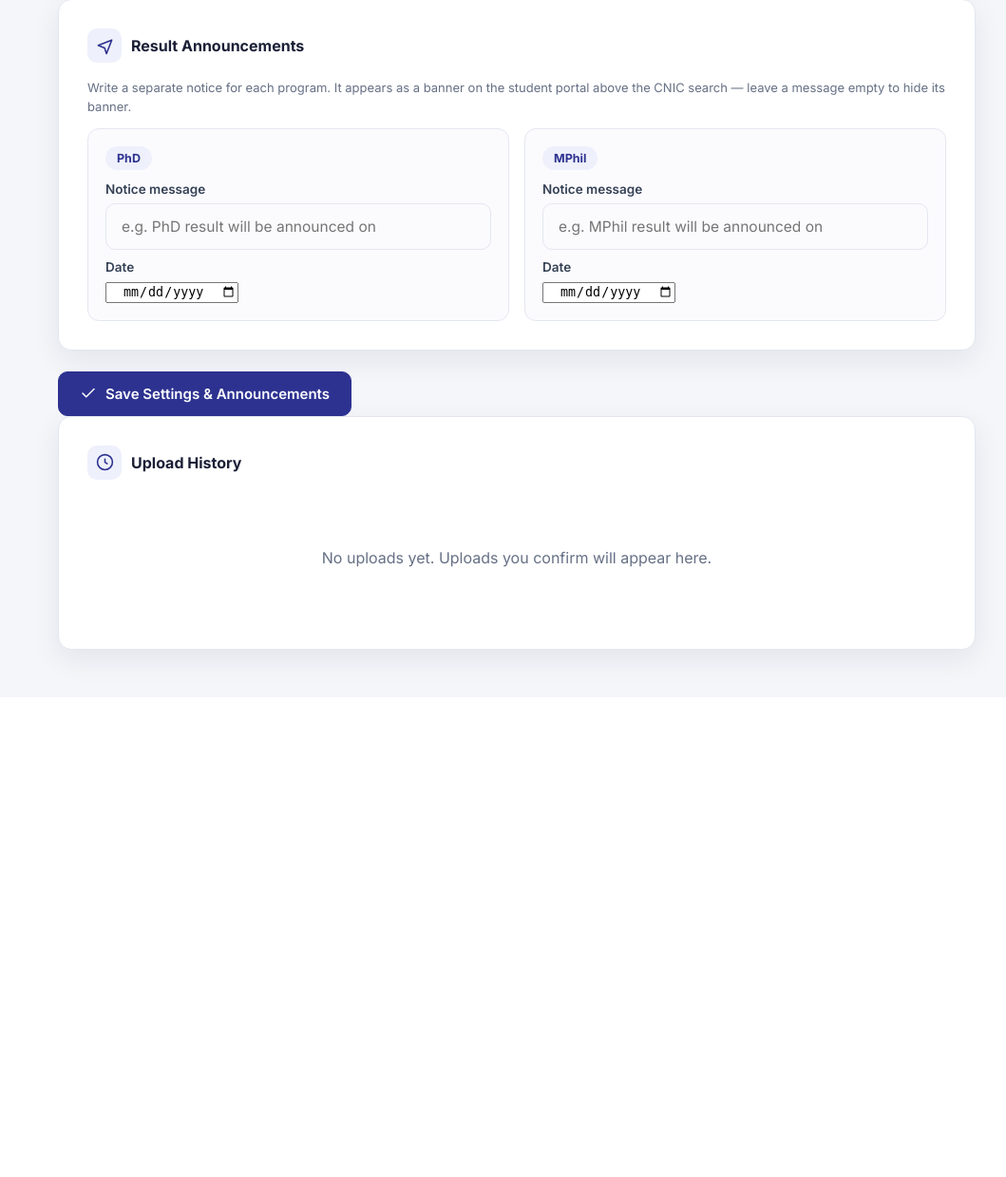
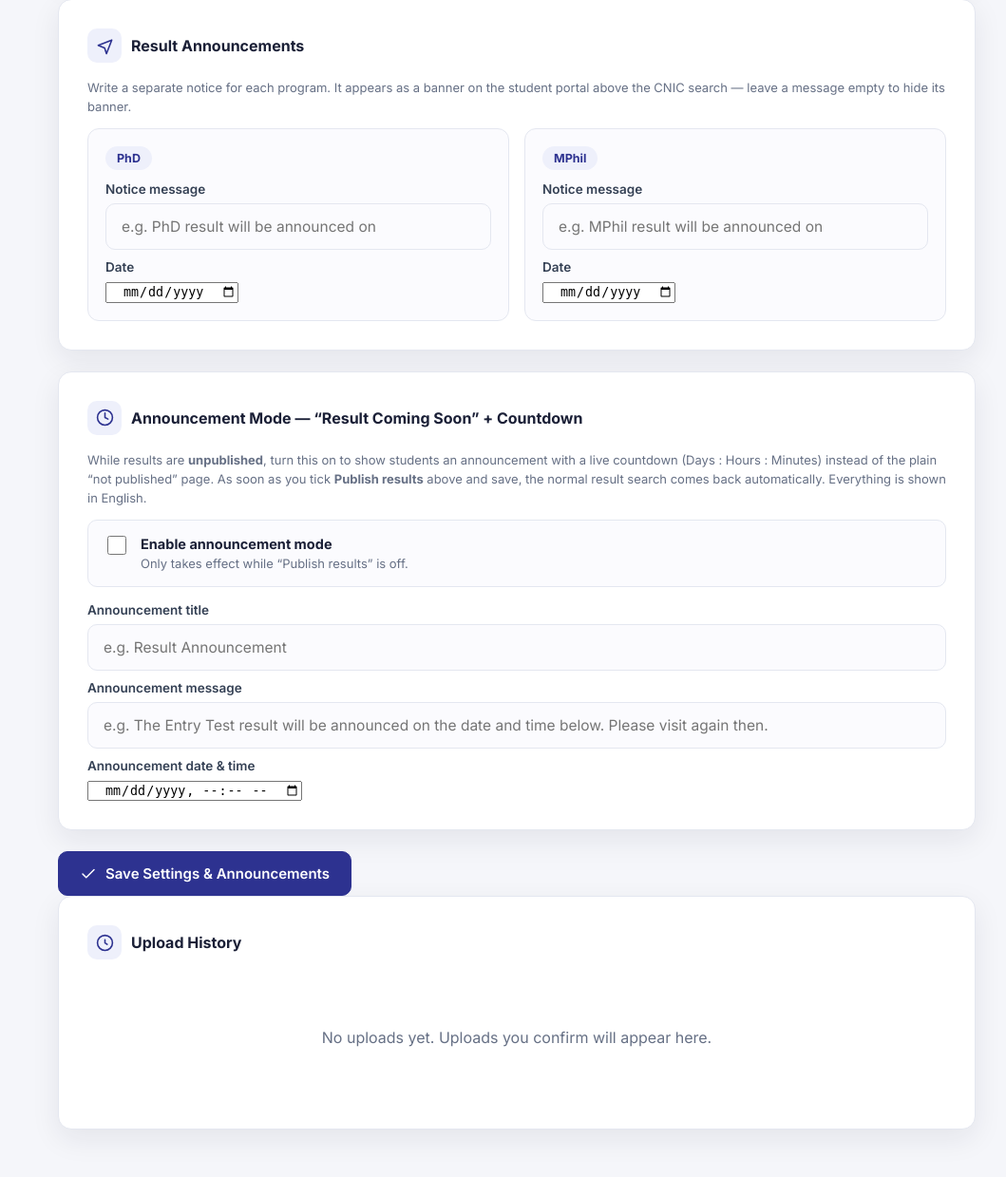
Before and after one commit to uzairareeb/cuvas-result-portal, a Flask app: page /admin/upload in a window 1280 px wide. Shown: the part 977-2216 px from the top of the page at 95% size, without its empty margins (221-1280 px from the left). Before the commit the page ends 1686 px from the top, so only its background shows below. Run offline with Flask 3, Linux system fonts and the light colour scheme; the visitor is signed in with stand-in values (Sample User, id 1); data comes from the database, SQL or seed files in the repository; data that the repository does not hold is empty; some libraries are stand-ins or nearby versions.

Commit message:
Announcement mode with Days:Hours:Minutes countdown on the unpublished page

```diff
--- a/app.py
+++ b/app.py
@@ -666,7 +666,22 @@ def build_card(r):
 @app.route("/", methods=["GET", "POST"])
 def index():
     if get_setting("published", "1") != "1":
-        return render_template("unpublished.html", uni=UNI_NAME, title=PORTAL_TITLE)
+        ann = None
+        if get_setting("announce_enabled", "0") == "1":
+            raw = get_setting("announce_at", "").strip()
+            when = None
+            try:
+                when = datetime.strptime(raw, "%Y-%m-%dT%H:%M")
+            except (TypeError, ValueError):
+                when = None
+            if when is not None:
+                ann = {"title": get_setting("announce_title", "").strip()
+                       or "Result Announcement",
+                       "message": get_setting("announce_message", "").strip(),
+                       "iso": raw + ":00+05:00",
+                       "when_disp": when.strftime("%d %B %Y, %I:%M %p")}
+        return render_template("unpublished.html", uni=UNI_NAME,
+                               title=PORTAL_TITLE, announce=ann)
     error = None
     if request.method == "POST":
         cnic = norm_cnic(request.form.get("cnic", ""))
@@ -1062,6 +1077,10 @@ def admin_upload_page():
                            phd_notice_date=get_setting("phd_notice_date", ""),
                            mphil_notice=get_setting("mphil_notice", ""),
                            mphil_notice_date=get_setting("mphil_notice_date", ""),
+                           announce_enabled=get_setting("announce_enabled", "0") == "1",
+                           announce_title=get_setting("announce_title", ""),
+                           announce_message=get_setting("announce_message", ""),
+                           announce_at=get_setting("announce_at", ""),
                            history=history)
 
 
@@ -1089,6 +1108,10 @@ def admin_settings():
     set_setting("phd_notice_date", request.form.get("phd_notice_date", "").strip())
     set_setting("mphil_notice", request.form.get("mphil_notice", "").strip())
     set_setting("mphil_notice_date", request.form.get("mphil_notice_date", "").strip())
+    set_setting("announce_enabled", "1" if request.form.get("announce_enabled") else "0")
+    set_setting("announce_title", request.form.get("announce_title", "").strip())
+    set_setting("announce_message", request.form.get("announce_message", "").strip())
+    set_setting("announce_at", request.form.get("announce_at", "").strip())
     log_audit("Settings updated",
               f"PhD passing {_clean_pct(phd)}%, MPhil passing {_clean_pct(mphil)}%, "
               f"portal {'published' if request.form.get('published') else 'hidden'}")
--- a/static/css/style.css
+++ b/static/css/style.css
@@ -496,3 +496,14 @@ form .grid2 { margin-bottom: 16px; }
 .session-field { margin: 14px 0 4px; }
 .session-field .f-label { margin-bottom: 7px; }
 .session-hint { font-size: 12.5px; color: var(--muted); margin: 7px 0 0; line-height: 1.5; }
+
+/* ---- announcement countdown (unpublished page) ---- */
+.announce-when{ color:var(--muted); font-size:15px; margin:4px 0 20px; }
+.announce-when strong{ color:var(--ink); font-size:17px; }
+.cd-row{ display:flex; align-items:stretch; justify-content:center; gap:10px; margin:6px 0 18px; }
+.cd-box{ background:var(--indigo); color:#fff; border-radius:14px; min-width:86px; padding:14px 10px 10px; box-shadow:0 12px 26px rgba(45,50,144,.28); display:flex; flex-direction:column; align-items:center; }
+.cd-num{ font-size:34px; font-weight:800; line-height:1; font-variant-numeric:tabular-nums; }
+.cd-lab{ font-size:10.5px; letter-spacing:.14em; text-transform:uppercase; opacity:.85; margin-top:6px; }
+.cd-sep{ align-self:center; font-size:26px; font-weight:800; color:var(--indigo); }
+.cd-note{ color:var(--muted); font-size:13.5px; max-width:440px; margin:0 auto; }
+@media (max-width:480px){ .cd-box{ min-width:70px; } .cd-num{ font-size:27px; } }
--- a/templates/admin_base.html
+++ b/templates/admin_base.html
@@ -7,7 +7,7 @@
   <link rel="preconnect" href="https://fonts.googleapis.com">
   <link rel="preconnect" href="https://fonts.gstatic.com" crossorigin>
   <link href="https://fonts.googleapis.com/css2?family=Inter:wght@400;500;600;700;800&display=swap" rel="stylesheet">
-  <link rel="stylesheet" href="{{ url_for('static', filename='css/style.css') }}?v=9">
+  <link rel="stylesheet" href="{{ url_for('static', filename='css/style.css') }}?v=10">
 </head>
 <body class="admin-body">
   <div class="sidebar" id="sidebar">
--- a/templates/admin_upload.html
+++ b/templates/admin_upload.html
@@ -89,6 +89,26 @@
     </div>
   </div>
 
+  <div class="card section">
+    <div class="section-head">
+      <span class="section-icon"><svg viewBox="0 0 24 24" fill="none" stroke="currentColor" stroke-width="2" stroke-linecap="round" stroke-linejoin="round"><circle cx="12" cy="12" r="10"/><polyline points="12 6 12 12 16 14"/></svg></span>
+      <h3>Announcement Mode — “Result Coming Soon” + Countdown</h3>
+    </div>
+    <p class="hint" style="margin-top:0">While results are <strong>unpublished</strong>, turn this on to show students an announcement with a live countdown (Days : Hours : Minutes) instead of the plain “not published” page. As soon as you tick <strong>Publish results</strong> above and save, the normal result search comes back automatically. Everything is shown in English.</p>
+    <label class="check-row">
+      <input type="checkbox" name="announce_enabled" value="1" {% if announce_enabled %}checked{% endif %}>
+      <span><strong>Enable announcement mode</strong><br><span class="hint">Only takes effect while “Publish results” is off.</span></span>
+    </label>
+    <div style="margin-top:12px">
+      <label class="f-label" for="announce_title">Announcement title</label>
+      <input type="text" class="no-icon" id="announce_title" name="announce_title" value="{{ announce_title }}" placeholder="e.g. Result Announcement">
+      <label class="f-label" for="announce_message" style="margin-top:10px">Announcement message</label>
+      <input type="text" class="no-icon" id="announce_message" name="announce_message" value="{{ announce_message }}" placeholder="e.g. The Entry Test result will be announced on the date and time below. Please visit again then.">
+      <label class="f-label" for="announce_at" style="margin-top:10px">Announcement date &amp; time</label>
+      <input type="datetime-local" class="no-icon" id="announce_at" name="announce_at" value="{{ announce_at }}" style="max-width:280px">
+    </div>
+  </div>
+
   <button type="submit" class="btn primary">
     <svg viewBox="0 0 24 24" fill="none" stroke="currentColor" stroke-width="2" stroke-linecap="round" stroke-linejoin="round"><polyline points="20 6 9 17 4 12"/></svg>
     Save Settings &amp; Announcements
--- a/templates/base.html
+++ b/templates/base.html
@@ -7,7 +7,7 @@
   <link rel="preconnect" href="https://fonts.googleapis.com">
   <link rel="preconnect" href="https://fonts.gstatic.com" crossorigin>
   <link href="https://fonts.googleapis.com/css2?family=Inter:wght@400;500;600;700;800&display=swap" rel="stylesheet">
-  <link rel="stylesheet" href="{{ url_for('static', filename='css/style.css') }}?v=9">
+  <link rel="stylesheet" href="{{ url_for('static', filename='css/style.css') }}?v=10">
 </head>
 <body>
   <header class="topbar">
```
Also changed, not shown: templates/unpublished.html (+36 -0 lines).
